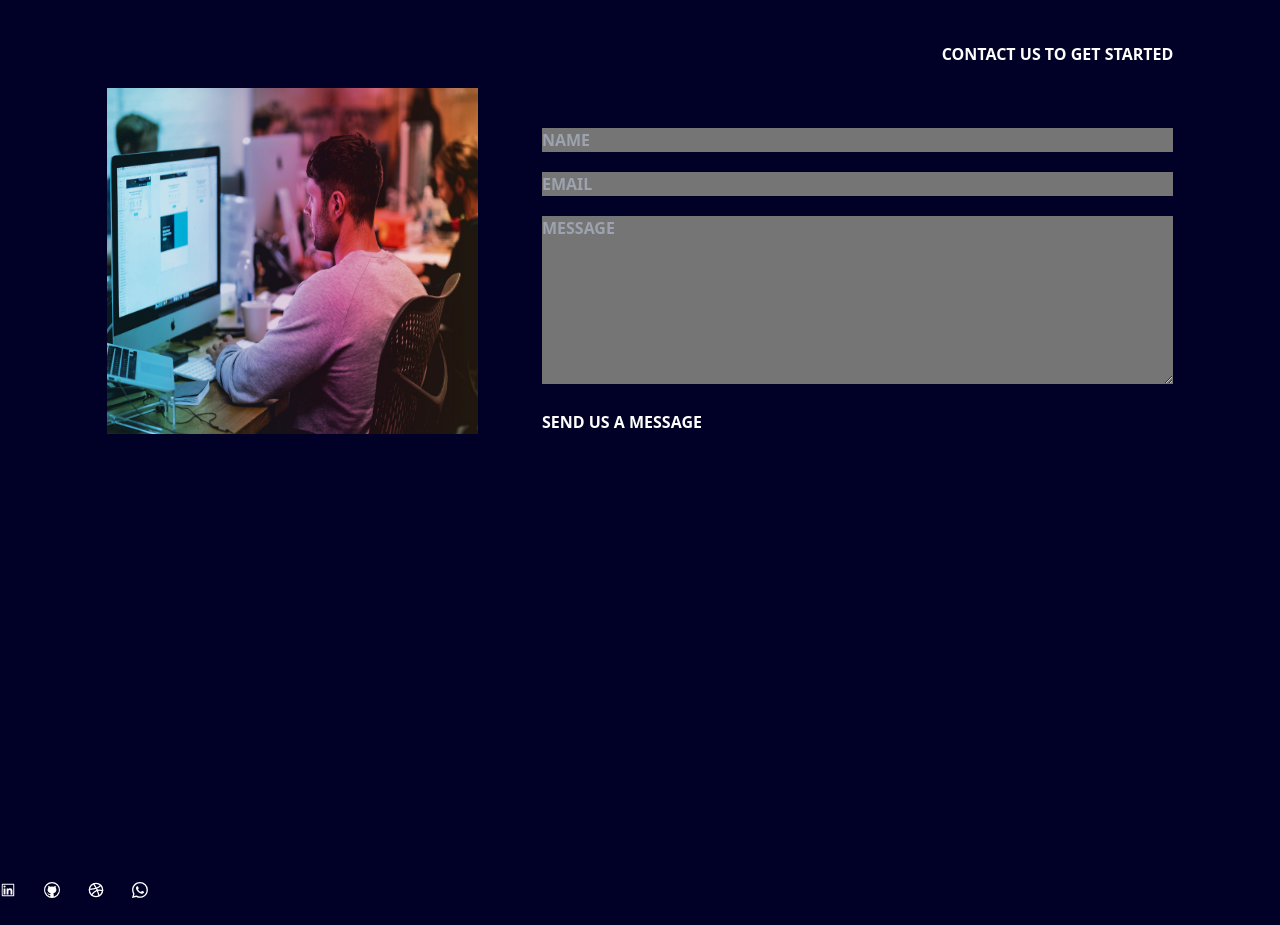
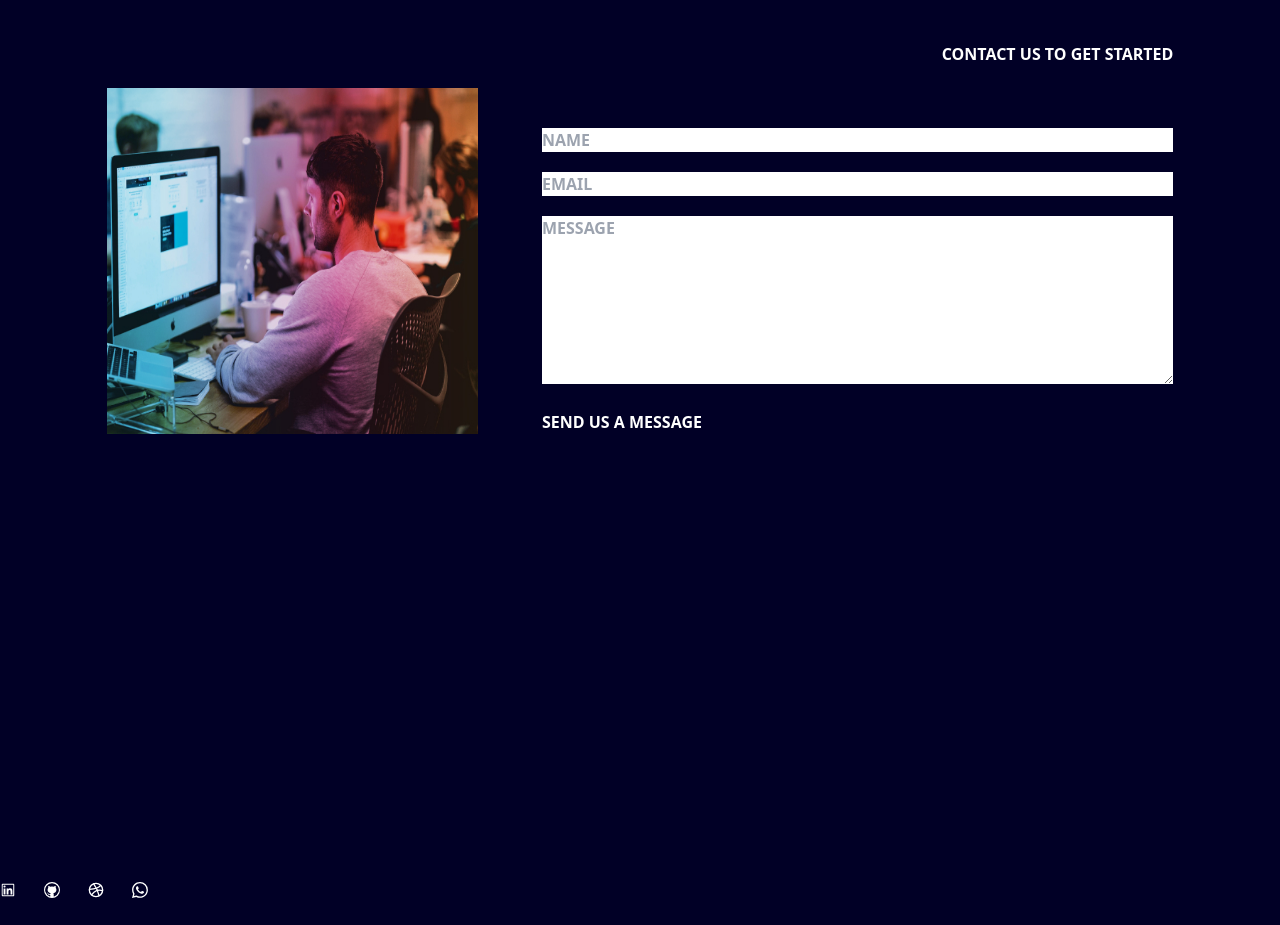
Before and after one commit to Daedalus-Digital/DeployedWindowPain, a React (Vite) app: page / in a window 1280 px wide. Shown: the part 5780-6705 px from the top of the page. Built offline with nearby package versions, Linux system fonts and the light colour scheme; a web font is replaced by a local one.

Commit message:
Modified the 'contact us' form to have a lighter gray color

```diff
--- a/src/scenes/Contact.jsx
+++ b/src/scenes/Contact.jsx
@@ -76,7 +76,7 @@ const Contact = () => {
 						method="POST"
 					>
 						<input
-              className="w-full bg-dark-grey font-semibold placeholder-grey hover:placeholder-opacity-75 p-3 border-2 border-bluebody rounded-md"
+							className="w-full bg-midgray font-semibold placeholder-grey hover:placeholder-opacity-75 p-3 border-2 border-bluebody rounded-md"
 							type="text"
 							placeholder="NAME"
 							{...register("name", {
@@ -92,7 +92,7 @@ const Contact = () => {
 						)}
 
 						<input
-              className="w-full bg-dark-grey font-semibold placeholder-grey hover:placeholder-opacity-75 p-3 mt-5 border-2 border-bluebody rounded-md"
+							className="w-full bg-midgray font-semibold placeholder-grey hover:placeholder-opacity-75 p-3 mt-5 border-2 border-bluebody rounded-md"
 							type="text"
 							placeholder="EMAIL"
 							{...register("email", {
@@ -108,7 +108,7 @@ const Contact = () => {
 						)}
 
 						<textarea
-              className="w-full bg-dark-grey font-semibold placeholder-grey hover:placeholder-opacity-75 p-3 mt-5 border-2 border-bluebody rounded-md"
+							className="w-full bg-midgray font-semibold placeholder-grey hover:placeholder-opacity-75 p-3 mt-5 border-2 border-bluebody rounded-md"
 							name="message"
 							placeholder="MESSAGE"
 							rows="7"
--- a/tailwind.config.js
+++ b/tailwind.config.js
@@ -16,6 +16,7 @@ export const theme = {
 			bluebody: "#000b41",
 			sunyellow: "#fcb343",
 			ribcolororange: "#fb8c4a",
+			midgray: gray["400"],
 			"dark-grey": gray["600"],
 			"opaque-black": "rgba(0,0,0,0.35)",
 		},
```
Lines whose indentation alone changed are shown as unchanged.
